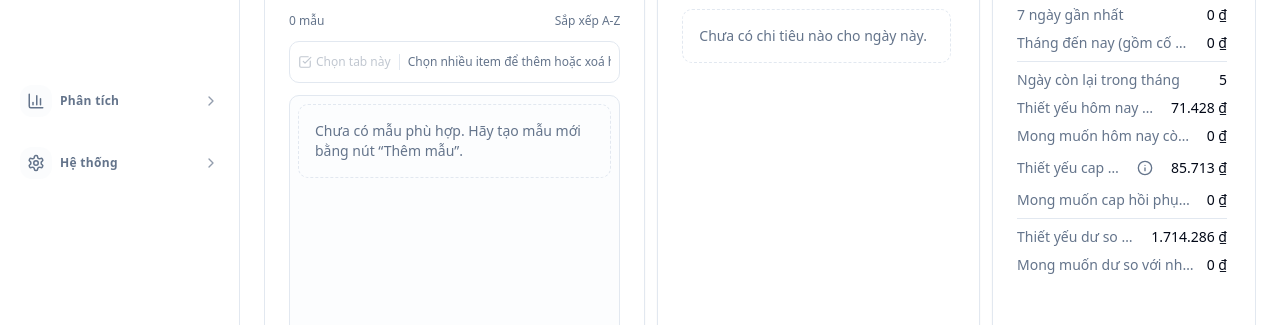
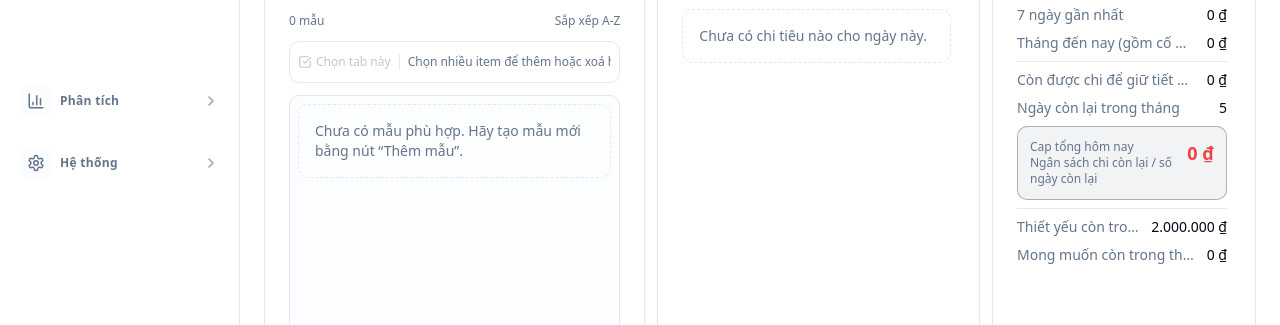
Before and after one commit to QuangThanhn485/MyFinance, a React (Vite) app: page /expenses in a window 1280 px wide. Shown: the part 212-537 px from the top of the page. Built offline with nearby package versions, Linux system fonts and the light colour scheme.

Commit message:
sửa số UX màng hình 'ghi chi tiêu'

```diff
--- a/src/domain/finance/dailySafeCap.ts
+++ b/src/domain/finance/dailySafeCap.ts
@@ -29,6 +29,39 @@ export type RecoveryCapsSnapshot = {
   needsRemainingTodayVnd: number
   wantsRemainingTodayVnd: number
   remainingDays: number
+}
+
+export type RemainingDailySpendingCapSnapshot = {
+  spendingBudgetVnd: number
+  totalRemainingVnd: number
+  remainingDaysInMonth: number
+  dailyTotalCapVnd: number
+}
+
+export function computeRemainingDailySpendingCap(input: {
+  incomeVnd: number
+  savingsTargetVnd: number
+  totalSpentVnd: number
+  remainingDaysInMonth: number
+}): RemainingDailySpendingCapSnapshot {
+  const incomeVnd = clampMoneyVnd(input.incomeVnd)
+  const savingsTargetVnd = clampMoneyVnd(input.savingsTargetVnd)
+  const totalSpentVnd = clampMoneyVnd(input.totalSpentVnd)
+  const remainingDaysInMonth = Math.max(0, Math.trunc(input.remainingDaysInMonth))
+
+  const spendingBudgetVnd = Math.max(0, incomeVnd - savingsTargetVnd)
+  const totalRemainingVnd = spendingBudgetVnd - totalSpentVnd
+  const dailyTotalCapVnd =
+    remainingDaysInMonth > 0
+      ? Math.floor(Math.max(0, totalRemainingVnd) / remainingDaysInMonth)
+      : 0
+
+  return {
+    spendingBudgetVnd,
+    totalRemainingVnd,
+    remainingDaysInMonth,
+    dailyTotalCapVnd,
+  }
 }
 
 export function computePaceSurplus(input: {
--- a/src/pages/DashboardPage.tsx
+++ b/src/pages/DashboardPage.tsx
@@ -6,6 +6,7 @@ import {
   computeEmergencyFund,
   computeMinimumSafetySavings,
 } from "@/domain/finance/finance"
+import { computeRemainingDailySpendingCap } from "@/domain/finance/dailySafeCap"
 import type { ExpenseCategory } from "@/domain/types"
 import { Button } from "@/components/ui/button"
 import { Card, CardContent, CardHeader, CardTitle } from "@/components/ui/card"
@@ -102,18 +103,22 @@ export default function DashboardPage() {
 
   const savingsMin = budgets.savingsTargetVnd
   const MSS = computeMinimumSafetySavings(budgets.incomeVnd)
-  const spendingBudgetVnd = Math.max(0, budgets.incomeVnd - savingsMin)
-  const totalRemaining = spendingBudgetVnd - totals.totalSpent
-  const essentialRemaining = budgets.essentialVariableBaselineVnd - totals.variableNeeds
-  const wantsRemaining = budgets.wantsBudgetVnd - totals.variableWants
 
   const todayLocked = dayContext.locked
   const monthLocked = isMonthLocked(data, month)
   const daysRemaining = dayContext.remainingDaysInMonth
-  const recommendedDailyCap =
-    daysRemaining > 0 ? Math.floor(Math.max(0, totalRemaining) / daysRemaining) : 0
+  const remainingDailyCap = computeRemainingDailySpendingCap({
+    incomeVnd: budgets.incomeVnd,
+    savingsTargetVnd: savingsMin,
+    totalSpentVnd: totals.totalSpent,
+    remainingDaysInMonth: daysRemaining,
+  })
+  const spendingBudgetVnd = remainingDailyCap.spendingBudgetVnd
+  const totalRemaining = remainingDailyCap.totalRemainingVnd
+  const essentialRemaining = budgets.essentialVariableBaselineVnd - totals.variableNeeds
+  const wantsRemaining = budgets.wantsBudgetVnd - totals.variableWants
   const caps = getEffectiveCapsForMonth(data, month)
-  const shownDailyCap = caps?.dailyTotalCapVnd ?? recommendedDailyCap
+  const shownDailyCap = caps?.dailyTotalCapVnd ?? remainingDailyCap.dailyTotalCapVnd
 
   const emergency = computeEmergencyFund({
     fixedCostsVnd: totals.fixedCostsTotal,
--- a/src/pages/ExpensesPage.tsx
+++ b/src/pages/ExpensesPage.tsx
@@ -3,7 +3,7 @@ import { z } from "zod"
 import { zodResolver } from "@hookform/resolvers/zod"
 import { Controller, useForm } from "react-hook-form"
 import { toast } from "sonner"
-import { ChartColumn, Info, ListChecks, Lock, LockOpen, PlusSquare } from "lucide-react"
+import { ChartColumn, ListChecks, Lock, LockOpen, PlusSquare } from "lucide-react"
 import { CATEGORY_LABELS_VI, BUCKET_LABELS_VI, EXPENSE_CATEGORIES, suggestBucketByCategory } from "@/domain/constants"
 import type { BudgetBucket, ExpenseCategory, ISODate } from "@/domain/types"
 import DatePicker from "@/components/DatePicker"
@@ -41,6 +41,7 @@ import { cn } from "@/lib/utils"
 import { computeBudgets } from "@/domain/finance/finance"
 import {
   getEffectiveBudgetAdjustmentForMonth,
+  getEffectiveCapsForMonth,
   getEffectiveSettingsForMonth,
   getMonthlyIncomeTotalVnd,
   isMonthLocked,
@@ -50,13 +51,8 @@ import {
   type BudgetHealthWarning,
   type BudgetHealthWarningType,
 } from "@/domain/finance/budgetHealth"
-import { computePaceSurplus, computeRecoveryCaps, computeTodayCaps } from "@/domain/finance/dailySafeCap"
+import { computeRemainingDailySpendingCap } from "@/domain/finance/dailySafeCap"
 import { Badge } from "@/components/ui/badge"
-import {
-  Popover,
-  PopoverContent,
-  PopoverTrigger,
-} from "@/components/ui/popover"
 import { Separator } from "@/components/ui/separator"
 import LabelValueRow from "@/components/LabelValueRow"
 import {
@@ -296,17 +292,11 @@ export default function ExpensesPage() {
   const selectedDateLocked = !selectedMonthPast && dayContext.locked
   const showDayLockActions = !selectedMonthPast && !selectedMonthLocked
   const selectedDateReadOnly = selectedMonthLocked || selectedDateLocked
-  const remainingStartDay = selectedDateLocked ? dayContext.remainingStartDayOfMonth : dom
   const remainingDaysInMonth = selectedDateLocked
     ? dayContext.remainingDaysInMonth
     : Math.max(0, dim - dom + 1)
-  const capComputationDay = Math.min(dim, remainingStartDay)
   const capLabelSuffix = selectedDateLocked ? "ngày kế tiếp" : "hôm nay"
   const monthTotals = getMonthTotals(data, month)
-  const monthToDateTotals = useMemo(
-    () => getMonthToDateTotals(data, selectedDate),
-    [data, selectedDate],
-  )
 
   useEffect(() => {
     if (!healthWarningsDate || healthWarningsDate === selectedDate) return
@@ -355,55 +345,16 @@ export default function ExpensesPage() {
     customSavingsGoalVnd: settingsForMonth.customSavingsGoalVnd,
   })
 
-  const needsSpentTodayVnd = expensesToday.reduce(
-    (sum, ex) => sum + (ex.bucket === "needs" ? ex.amountVnd : 0),
-    0,
-  )
-  const wantsSpentTodayVnd = expensesToday.reduce(
-    (sum, ex) => sum + (ex.bucket === "wants" ? ex.amountVnd : 0),
-    0,
-  )
-  const capNeedsSpentTodayVnd = selectedDateLocked ? 0 : needsSpentTodayVnd
-  const capWantsSpentTodayVnd = selectedDateLocked ? 0 : wantsSpentTodayVnd
-  const hasRemainingDayInMonth = remainingDaysInMonth > 0
-
-  const todayCaps = hasRemainingDayInMonth
-    ? computeTodayCaps({
-        daysInMonth: dim,
-        essentialBaselineMonthlyVnd: budgets.essentialVariableBaselineVnd,
-        wantsBudgetMonthlyVnd: budgets.wantsBudgetVnd,
-        needsSpentTodayVnd: capNeedsSpentTodayVnd,
-        wantsSpentTodayVnd: capWantsSpentTodayVnd,
-      })
-    : {
-        essentialDailyVnd: 0,
-        wantsDailyCapVnd: 0,
-        needsSpentTodayVnd: 0,
-        wantsSpentTodayVnd: 0,
-        needsRemainingTodayVnd: 0,
-        wantsRemainingTodayVnd: 0,
-      }
-
-  const recoveryCaps = computeRecoveryCaps({
-    dayOfMonth: capComputationDay,
-    daysInMonth: dim,
+  const caps = getEffectiveCapsForMonth(data, month)
+  const remainingDailyCap = computeRemainingDailySpendingCap({
+    incomeVnd: budgets.incomeVnd,
+    savingsTargetVnd: budgets.savingsTargetVnd,
+    totalSpentVnd: monthTotals.totalSpent,
     remainingDaysInMonth,
-    plannedMonthlyNeedsVariableVnd: budgets.essentialVariableBaselineVnd,
-    plannedMonthlyWantsVnd: budgets.wantsBudgetVnd,
-    actualNeedsToDateVnd: monthToDateTotals.variableNeedsToDateVnd,
-    actualWantsToDateVnd: monthToDateTotals.variableWantsToDateVnd,
-    needsSpentTodayVnd: capNeedsSpentTodayVnd,
-    wantsSpentTodayVnd: capWantsSpentTodayVnd,
   })
-
-  const paceSurplus = computePaceSurplus({
-    dayOfMonth: capComputationDay,
-    daysInMonth: dim,
-    plannedMonthlyNeedsVariableVnd: budgets.essentialVariableBaselineVnd,
-    plannedMonthlyWantsVnd: budgets.wantsBudgetVnd,
-    actualNeedsToDateVnd: monthToDateTotals.variableNeedsToDateVnd,
-    actualWantsToDateVnd: monthToDateTotals.variableWantsToDateVnd,
-  })
+  const shownDailyTotalCapVnd = caps?.dailyTotalCapVnd ?? remainingDailyCap.dailyTotalCapVnd
+  const essentialRemainingVnd = budgets.essentialVariableBaselineVnd - monthTotals.variableNeeds
+  const wantsRemainingVnd = budgets.wantsBudgetVnd - monthTotals.variableWants
 
   const formSchema = z.object({
     amountVnd: z.coerce.number().int().positive({ message: "Số tiền phải > 0." }),
@@ -1024,47 +975,44 @@ export default function ExpensesPage() {
                 />
                 <Separator />
                 <LabelValueRow
+                  label="Còn được chi để giữ tiết kiệm"
+                  value={formatVnd(remainingDailyCap.totalRemainingVnd)}
+                  valueClassName={cn(remainingDailyCap.totalRemainingVnd < 0 && "text-destructive")}
+                />
+                <LabelValueRow
                   label="Ngày còn lại trong tháng"
                   value={new Intl.NumberFormat("vi-VN").format(remainingDaysInMonth)}
                 />
+                <div className="rounded-md border border-primary/30 bg-primary/5 p-3">
+                  <div className="flex items-start justify-between gap-3">
+                    <div className="min-w-0">
+                      <div className="text-xs text-muted-foreground">
+                        Cap tổng {capLabelSuffix}
+                      </div>
+                      <div className="text-xs text-muted-foreground">
+                        Ngân sách chi còn lại / số ngày còn lại
+                      </div>
+                    </div>
+                    <div
+                      className={cn(
+                        "shrink-0 text-lg font-semibold tabular-nums",
+                        shownDailyTotalCapVnd <= 0 && "text-destructive",
+                      )}
+                    >
+                      {formatVnd(shownDailyTotalCapVnd)}
+                    </div>
+                  </div>
+                </div>
+                <Separator />
                 <LabelValueRow
-                  label={`Thiết yếu ${capLabelSuffix} còn được chi`}
-                  value={formatVnd(todayCaps.needsRemainingTodayVnd)}
+                  label="Thiết yếu còn trong tháng"
+                  value={formatVnd(essentialRemainingVnd)}
+                  valueClassName={cn(essentialRemainingVnd < 0 && "text-destructive")}
                 />
                 <LabelValueRow
-                  label={`Mong muốn ${capLabelSuffix} còn được chi`}
-                  value={formatVnd(todayCaps.wantsRemainingTodayVnd)}
-                />
-                <LabelValueRow
-                  label={`Thiết yếu cap hồi phục (${capLabelSuffix})`}
-                  labelTrailing={
-                    <Popover>
-                      <PopoverTrigger asChild>
-                        <Button type="button" variant="ghost" size="icon" className="h-7 w-7 text-muted-foreground">
-                          <Info className="h-4 w-4" />
-                          <span className="sr-only">Giải thích</span>
-                        </Button>
-                      </PopoverTrigger>
-                      <PopoverContent className="max-w-xs text-sm">
-                        Nếu vượt nhịp thì cap sẽ siết theo phần còn lại/ngày; nếu thấp hơn
-                        nhịp thì nới nhẹ (tối đa +20% baseline).
-                      </PopoverContent>
-                    </Popover>
-                  }
-                  value={formatVnd(recoveryCaps.needsRemainingTodayVnd)}
-                />
-                <LabelValueRow
-                  label={`Mong muốn cap hồi phục (${capLabelSuffix})`}
-                  value={formatVnd(recoveryCaps.wantsRemainingTodayVnd)}
-                />
-                <Separator />
-                <LabelValueRow
-                  label={`Thiết yếu dư so với nhịp (${capLabelSuffix})`}
-                  value={formatVnd(paceSurplus.needsSurplusToPaceVnd)}
-                />
-                <LabelValueRow
-                  label={`Mong muốn dư so với nhịp (${capLabelSuffix})`}
-                  value={formatVnd(paceSurplus.wantsSurplusToPaceVnd)}
+                  label="Mong muốn còn trong tháng"
+                  value={formatVnd(wantsRemainingVnd)}
+                  valueClassName={cn(wantsRemainingVnd < 0 && "text-destructive")}
                 />
               </div>
             </CollapsibleCard>
--- a/src/store/useAppStore.ts
+++ b/src/store/useAppStore.ts
@@ -16,6 +16,7 @@ import type {
 } from "@/domain/types"
 import { suggestBucketByCategory } from "@/domain/constants"
 import { computeBudgets } from "@/domain/finance/finance"
+import { computeRemainingDailySpendingCap } from "@/domain/finance/dailySafeCap"
 import type { OverspendingResult, RecoveryOption } from "@/domain/finance/rescue"
 import { evaluateOverspending } from "@/domain/finance/rescue"
 import { computeEmergencyFund } from "@/domain/finance/finance"
@@ -911,16 +912,17 @@ export const useAppStore = create<AppStore>()(
                 adjustment: adj,
                 customSavingsGoalVnd: settingsForMonth.customSavingsGoalVnd,
               })
-               const spendingBudgetVnd = Math.max(0, b.incomeVnd - b.savingsTargetVnd)
-               const remainingVnd = spendingBudgetVnd - totals.totalSpent
               const wantsRemainingVnd = b.wantsBudgetVnd - totals.variableWants
               const dayContext = getDayLockMonthContext(todayIso())
               const daysRem = dayContext.remainingDaysInMonth
+              const remainingDailyCap = computeRemainingDailySpendingCap({
+                incomeVnd: b.incomeVnd,
+                savingsTargetVnd: b.savingsTargetVnd,
+                totalSpentVnd: totals.totalSpent,
+                remainingDaysInMonth: daysRem,
+              })
 
-              autoDailyTotalCap =
-                daysRem > 0
-                  ? Math.floor(Math.max(0, remainingVnd) / daysRem)
-                  : 0
+              autoDailyTotalCap = remainingDailyCap.dailyTotalCapVnd
               autoDailyWantsCap =
                 daysRem > 0
                   ? Math.floor(Math.max(0, wantsRemainingVnd) / daysRem)
```
Also changed, not shown: 1 other file (tests, documents, lock files or other folders). Lines whose indentation alone changed are shown as unchanged.
